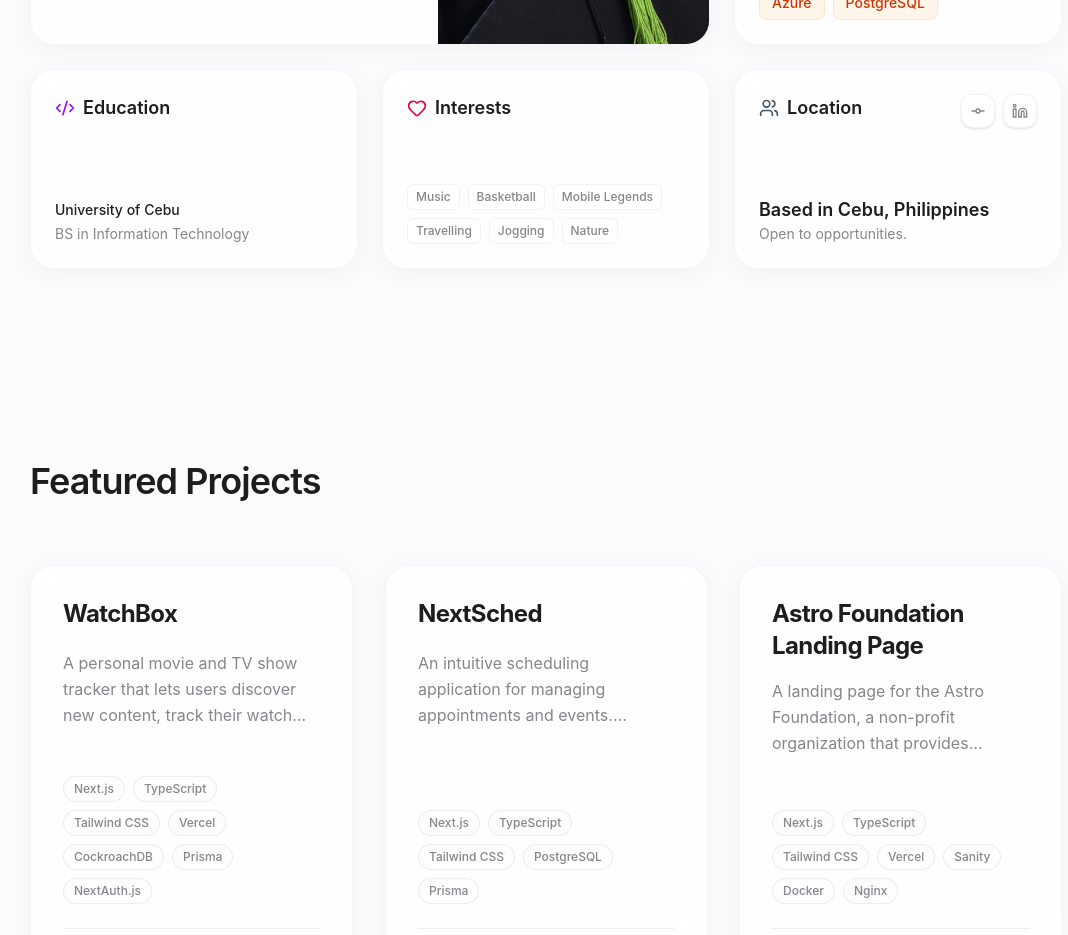
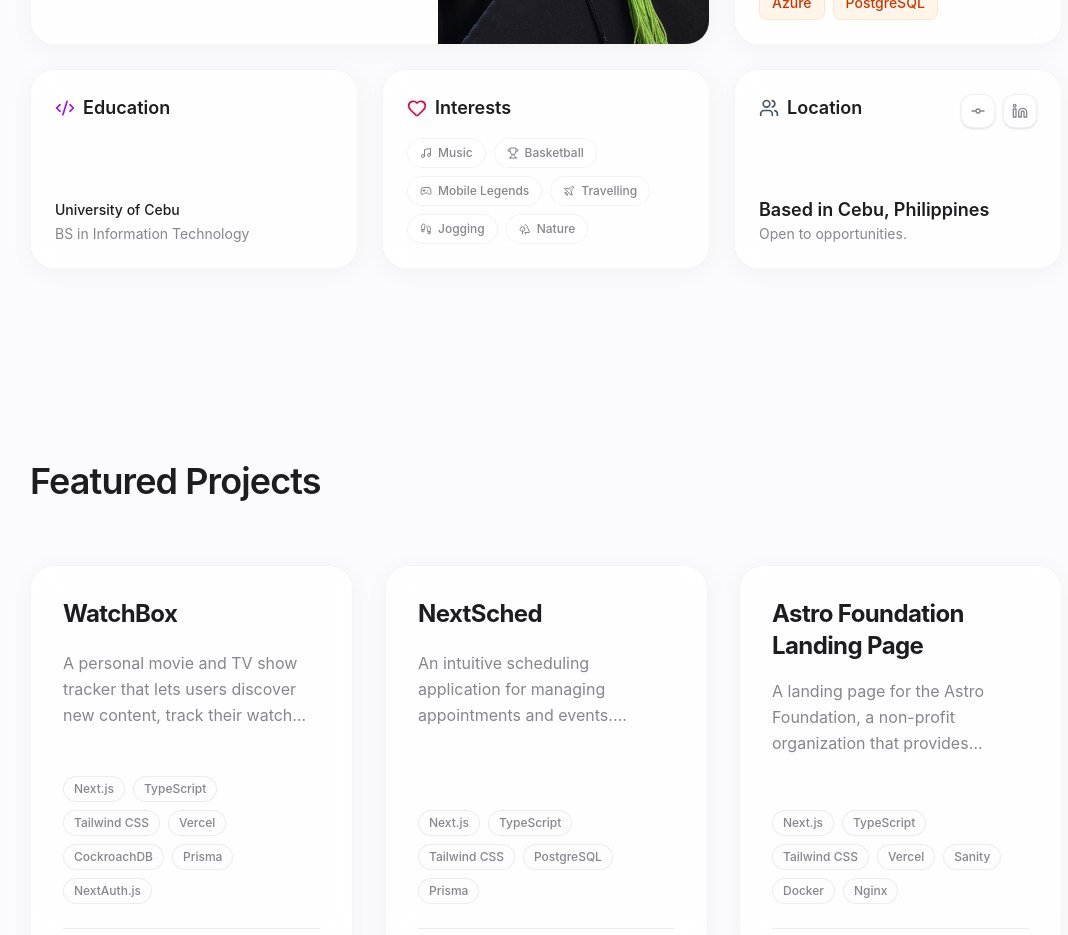
Before and after one commit to vn-aj-vngrd/portfolio-2.0, a Next.js app: page / in a window 1280 px wide. Shown: the part 1700-2635 px from the top of the page, without its empty margins (94-1162 px from the left). Built offline with nearby package versions, Linux system fonts and the light colour scheme.

Commit message:
feat: Add icons and enhanced styling to hobby items in the Highlights section and update a gradient class in the Hero section.

```diff
--- a/src/components/sections/Hero.tsx
+++ b/src/components/sections/Hero.tsx
@@ -24,7 +24,7 @@ export const Hero = () => {
           animate={{ opacity: 1, y: 0 }}
           transition={{ duration: 0.6, ease: "easeOut" }}
         >
-          <h1 className="text-5xl md:text-8xl font-semibold tracking-tighter mb-8 leading-[1.05] bg-clip-text text-transparent bg-gradient-to-b from-foreground to-foreground/70">
+          <h1 className="text-5xl md:text-8xl font-semibold tracking-tighter mb-8 leading-[1.05] bg-clip-text text-transparent bg-linear-to-b from-foreground to-foreground/70">
             Building digital products with{" "}
             <span className="text-accent">precision</span> and{" "}
             <span className="text-accent">purpose</span>.
--- a/src/components/sections/Highlights.tsx
+++ b/src/components/sections/Highlights.tsx
@@ -1,7 +1,20 @@
 "use client";
 
 import { motion } from "framer-motion";
-import { Code2, GitCommit, Heart, Linkedin, Users, Zap } from "lucide-react";
+import {
+  Code2,
+  Footprints,
+  Gamepad2,
+  GitCommit,
+  Heart,
+  Linkedin,
+  Music,
+  Plane,
+  Trees,
+  Trophy,
+  Users,
+  Zap,
+} from "lucide-react";
 import Image from "next/image";
 
 import data from "@/data/portfolio-data.json";
@@ -11,6 +24,15 @@ import { Counter } from "../ui/Counter";
 import { Section } from "../ui/Section";
 
 const portfolioData = data as PortfolioData;
+
+const hobbyIcons: Record<string, React.ReactNode> = {
+  Music: <Music className="w-3 h-3" />,
+  Basketball: <Trophy className="w-3 h-3" />,
+  "Mobile Legends": <Gamepad2 className="w-3 h-3" />,
+  Travelling: <Plane className="w-3 h-3" />,
+  Jogging: <Footprints className="w-3 h-3" />,
+  Nature: <Trees className="w-3 h-3" />,
+};
 
 const BentoCard = ({
   children,
@@ -178,8 +200,9 @@ export const Highlights = () => {
               {about.hobbies.map((hobby) => (
                 <span
                   key={hobby}
-                  className="px-2 py-1 bg-white/50 dark:bg-black/20 rounded-md text-xs font-medium text-muted-foreground border border-black/5 dark:border-white/5"
+                  className="inline-flex items-center gap-1.5 px-3 py-1.5 bg-white/50 dark:bg-black/20 rounded-full text-xs font-medium text-muted-foreground border border-black/5 dark:border-white/5 hover:bg-rose-100/50 dark:hover:bg-rose-900/20 hover:text-rose-600 dark:hover:text-rose-400 transition-colors duration-300 cursor-default"
                 >
+                  {hobbyIcons[hobby] || <Heart className="w-3 h-3" />}
                   {hobby}
                 </span>
               ))}
```
